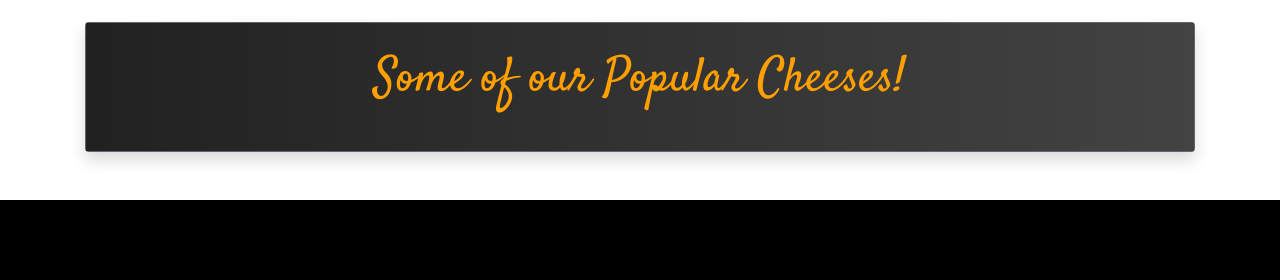
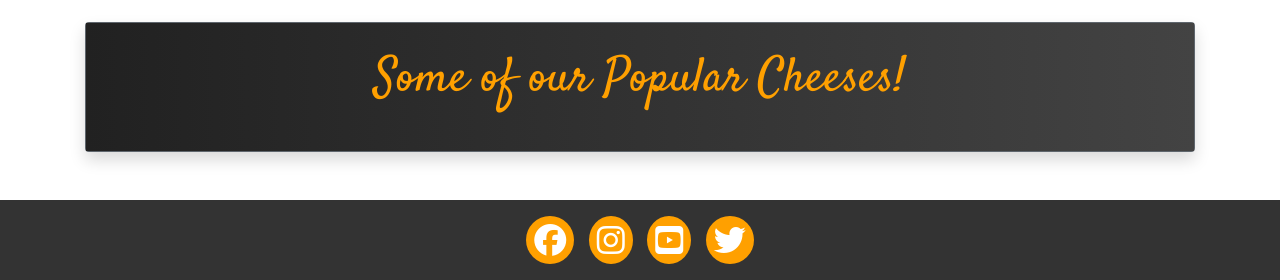
Before and after one commit to Code-Institute-Submissions/milestone-68, a Flask app: page / in a window 1280 px wide. Shown: the part 1340-1620 px from the top of the page. Before the commit the page ends 1540 px from the top, so only its background shows below. Run offline with Flask 2, Linux system fonts and the light colour scheme; data that the repository does not hold is empty; some libraries are stand-ins or nearby versions.

Commit message:
added footer with CSS styling

```diff
--- a/static/css/style.css
+++ b/static/css/style.css
@@ -175,3 +175,24 @@ hr.style-eight:after {
     padding-bottom: 0px!important;
     padding-top: 0px!important;
 }
+
+/**** FOOTER ****/
+footer {
+	background-color:  #333;
+    padding-top: 1rem;
+    padding-bottom: 1rem;
+    text-align: center;
+    display: flex;
+    justify-content: center;
+}
+
+.social-icon {
+  font-size: 2em;
+  padding: .5rem;
+  margin-left: 5px;
+  margin-right: 5px;
+  border-radius: 50%;
+  color: #fff;
+  background-color: #FFA000;
+  text-align: center;
+}
--- a/templates/base.html
+++ b/templates/base.html
@@ -43,12 +43,37 @@
     {% block content %}
     {% endblock %}
 
-
+    <!--footer -->
+    <footer class="page-footer">
+        <div class="row footer-content">
+            <div class="center-align">
+            <!-- Social links-->
+            <a href="https://www.facebook.com/" target="_blank" aria-label="Like us on Facebook">
+                <i class="fab fa-facebook social-icon hoverable"></i>
+                <span class="sr-only">Facebook</span>
+            </a>
+            <a href="https://www.instagram.com/" target="_blank" aria-label="Follow us on Instagram">
+                <i class="fab fa-instagram social-icon hoverable"></i>
+                <span class="sr-only">Instagram</span>
+            </a>
+            <a href="http://www.youtube.com/" target="_blank" aria-label="Watch us on Youtube">
+                <i class="fab fa-youtube-square social-icon hoverable"></i>
+                <span class="sr-only">YouTube</span>
+            </a>
+            <a href="https://www.twitter.com/" target="_blank" aria-label="Follow us on Twitter">
+                <i class="fab fa-twitter social-icon hoverable"></i>
+                <span class="sr-only">Twitter</span>
+            </a>
+            <!--/ Social links-->
+            </div>
+        </div>
+    </footer>
     <!-- Bootstrap & core JavaScript -->
     <script src="https://code.jquery.com/jquery-3.5.1.min.js"
         integrity="sha256-9/aliU8dGd2tb6OSsuzixeV4y/faTqgFtohetphbbj0=" crossorigin="anonymous"></script>
     <script src="https://stackpath.bootstrapcdn.com/bootstrap/4.4.1/js/bootstrap.min.js"
-        integrity="sha384-wfSDF2E50Y2D1uUdj0O3uMBJnjuUD4Ih7YwaYd1iqfktj0Uod8GCExl3Og8ifwB6" crossorigin="anonymous"></script>
+        integrity="sha384-wfSDF2E50Y2D1uUdj0O3uMBJnjuUD4Ih7YwaYd1iqfktj0Uod8GCExl3Og8ifwB6"
+        crossorigin="anonymous"></script>
     <script src="{{ url_for('static', filename='js/script.js') }}"></script>
     {% block scripts %}
     {% endblock %}
--- a/templates/index.html
+++ b/templates/index.html
@@ -11,6 +11,7 @@
 </div>
 <!-- Breakline -->
 <hr class="style-eight">
+<section>
 <!-- Carousel / About section -->
 <div class="container">
     <section class="row align-items-center my-5">
@@ -57,6 +58,8 @@
             <p class="text">Some of our Popular Cheeses!</p>
         </div>
     </div>
+</div>
+</section>
 
 
 
```
Lines whose indentation alone changed are shown as unchanged.
